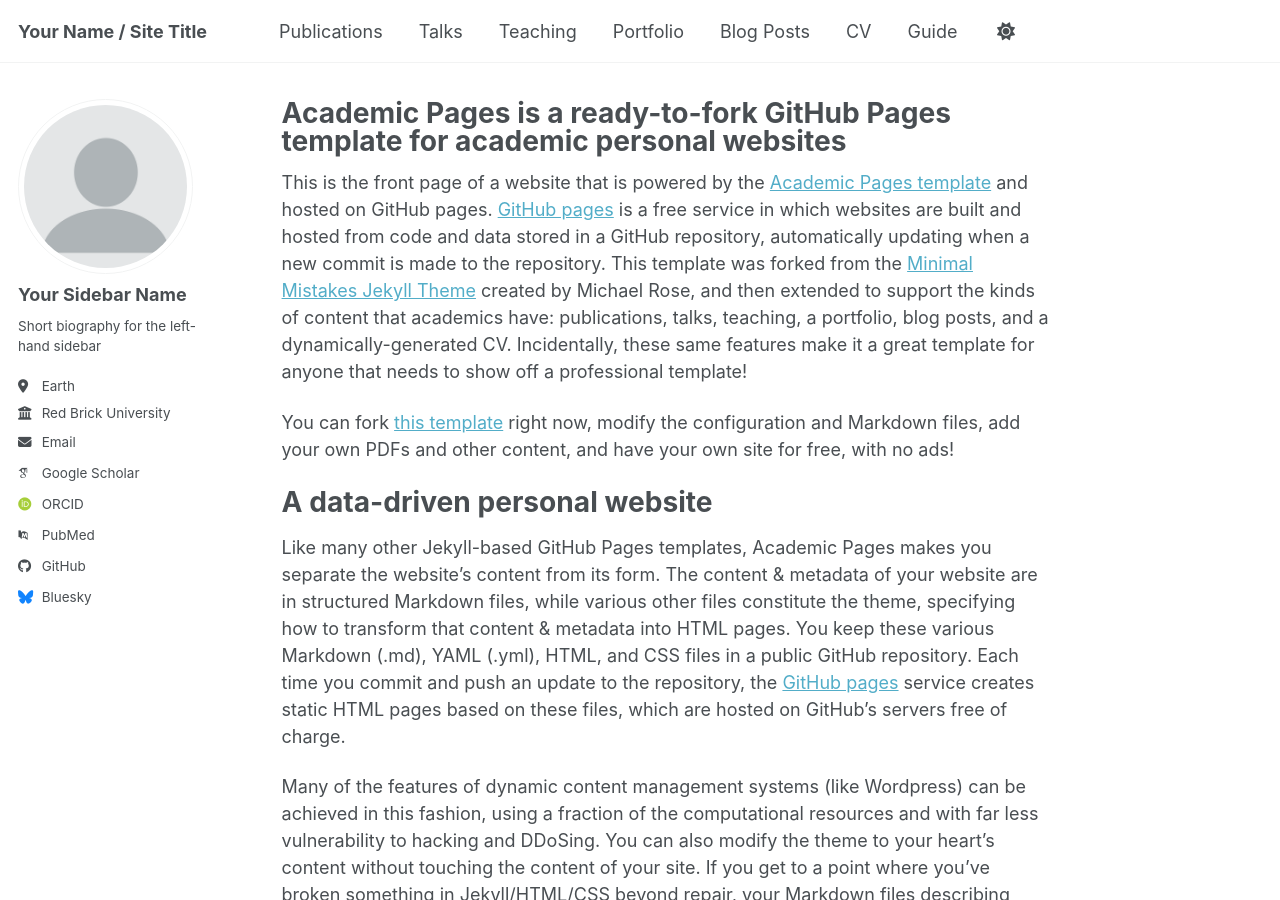
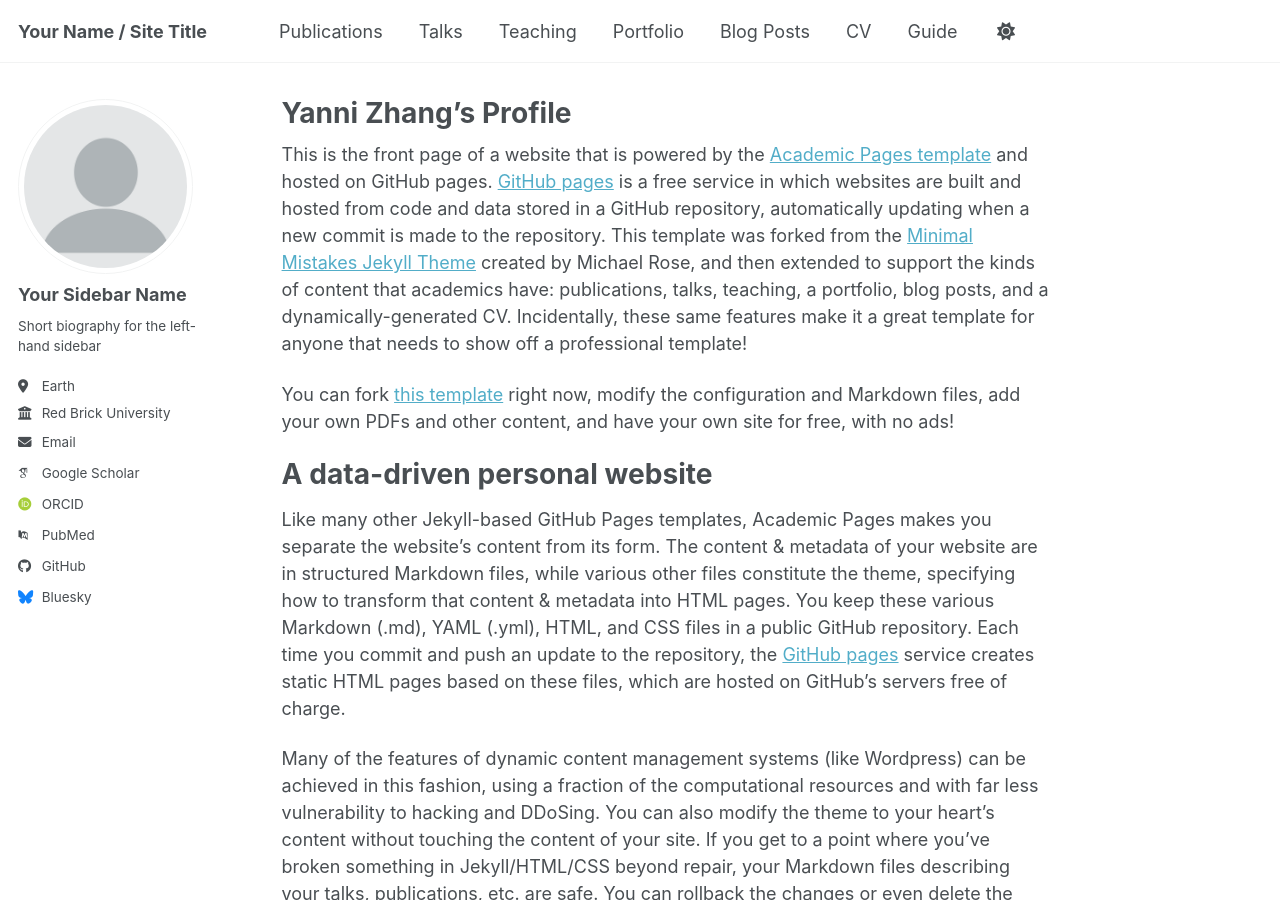
Before and after one commit to Yanniarea/Yanniarea.github.io, a Jekyll site: the page built from _pages/about.md, in a window 1280 px wide and 900 px high. Built offline with Jekyll 4.4.1, drawn with Linux system fonts in a browser that asks for light colours; some web fonts are replaced; a script bundle is joined from its source files by our own code; library files that are not in the unit come from our copies.

Commit message:
Update about.md

```diff
--- a/_pages/about.md
+++ b/_pages/about.md
@@ -1,6 +1,6 @@
 ---
 permalink: /
-title: "Academic Pages is a ready-to-fork GitHub Pages template for academic personal websites"
+title: "Yanni Zhang's Profile"
 author_profile: true
 redirect_from:
   - /about/
```
